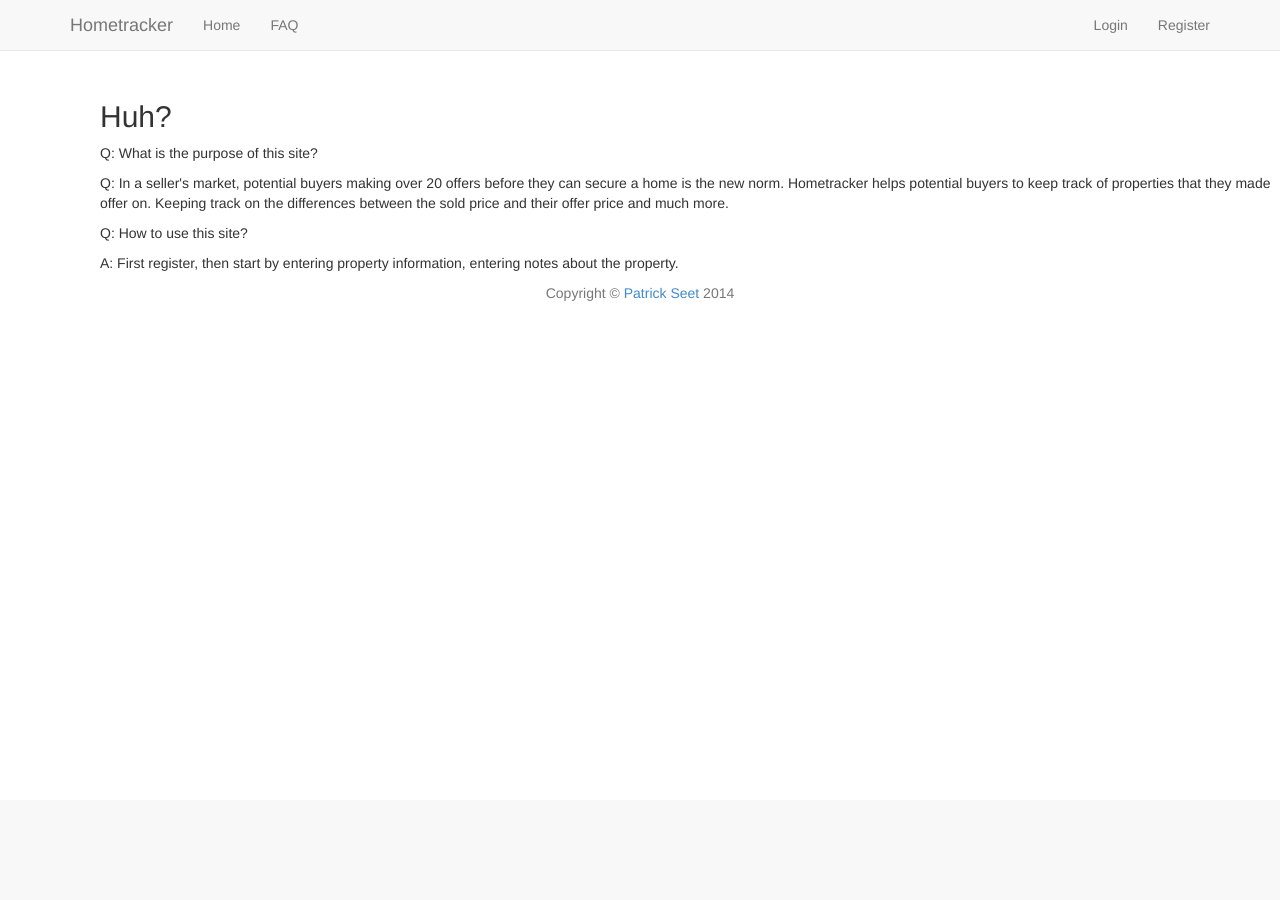
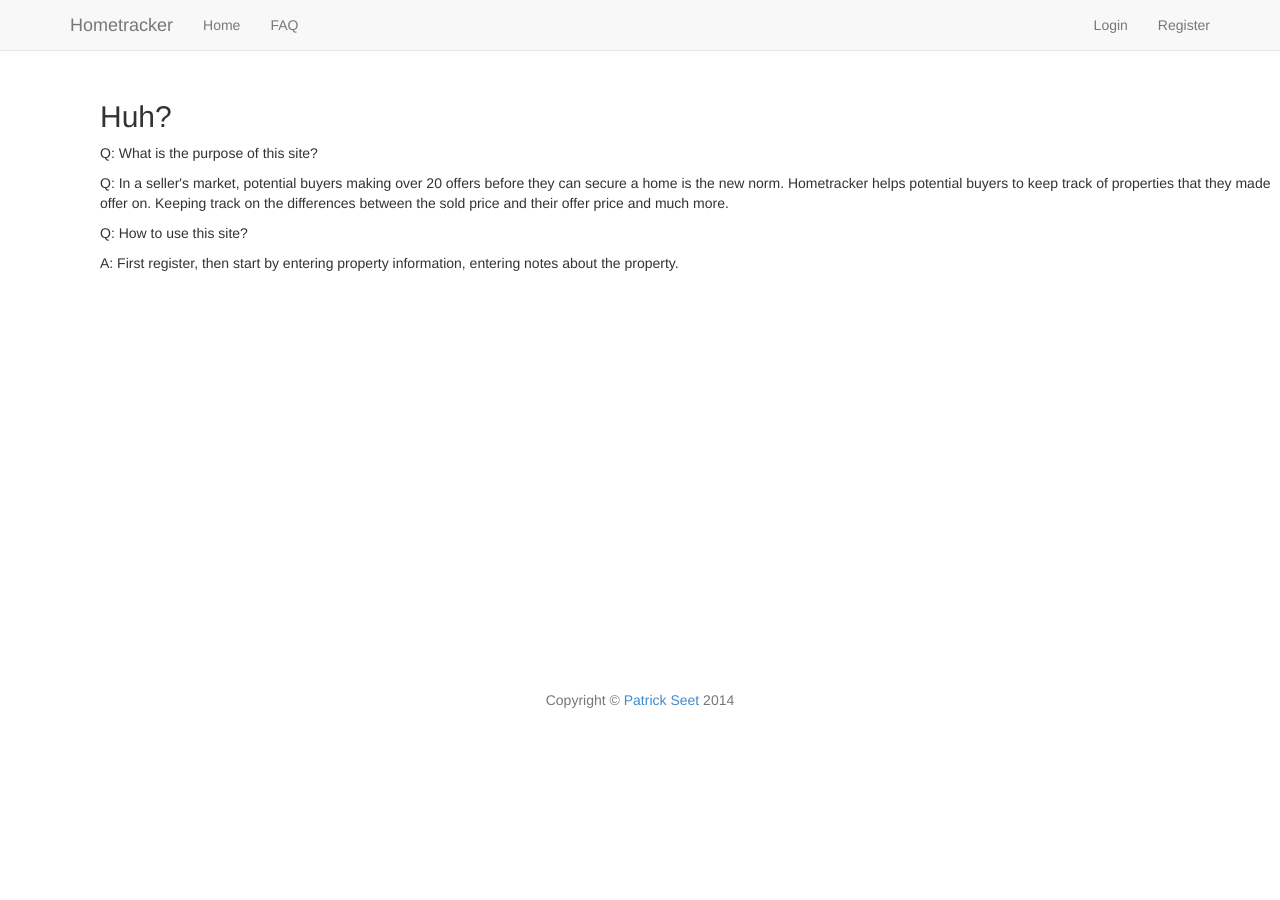
Before and after one commit to PatrickSeet/homedb, a Django app: page /faq/ in a window 1280 px wide. Before the commit the page ends 301 px from the top, so only its background shows below. Run offline with Django 3.2, Linux system fonts and the light colour scheme; some libraries are stand-ins or nearby versions.

Commit message:
updated footer

```diff
--- a/homedbapp/static/css/homedb.css
+++ b/homedbapp/static/css/homedb.css
@@ -27,3 +27,23 @@
     font-size: 16px;
     padding-top: 15px;
 }
+
+html, body {
+    height: 100%;
+}
+
+.footer{
+    position: absolute;
+    bottom: 0;
+    width: 100%;
+    height: 60px;
+}
+
+#ftr{
+    width: auto;
+    max-width: 680px;
+    padding-top: 0;
+    padding-right: 15px;
+    padding-bottom: 0;
+    padding-left: 15px;
+}
--- a/homedbapp/templates/base_template.html
+++ b/homedbapp/templates/base_template.html
@@ -10,8 +10,9 @@
     <link rel="stylesheet" href="{% static 'css/bootstrap.css' %}">
     <link href="{% static 'css/homedb.css' %}" rel="stylesheet">
     <link href="{% static 'css/full-width-pics.css' %}" rel="stylesheet">
+
 {% endblock header %}</header>
-
+<body>
 {#<body background="{% static 'img/graphy.png' %}">#}
 <div class="bs-example">
     <nav class="navbar navbar-default navbar-fixed-top" role="navigation">
@@ -69,12 +70,14 @@
 </div>
 {% block content %}{% endblock content %}
 <!-- Footer -->
-<div id="footer">
+<footer class="footer">
+    <div class="container" id="ftr">
         <p class="text-muted" style="text-align: center">
             Copyright &copy; <a href="https://github.com/PatrickSeet">Patrick Seet</a> 2014
         </p>
-    <!-- /.container -->
-</div>
+        <!-- /.container -->
+    </div>
+</footer>
 <!-- jQuery Version 1.11.0 -->
 <script src="{% static 'js/jquery-1.11.0.js' %}"></script>
 
--- a/homedbapp/templates/properties/properties.html
+++ b/homedbapp/templates/properties/properties.html
@@ -9,6 +9,7 @@
 {% endblock head %}
 
 {% block header %}
+    <link href="{% static 'css/homedb.css' %}" rel="stylesheet">
     <link rel="stylesheet" href="{% static 'css/leaflet.css' %}"/>
 {% endblock header %}
 
--- a/homedbapp/templates/properties/view_property.html
+++ b/homedbapp/templates/properties/view_property.html
@@ -10,6 +10,7 @@
 {% endblock head %}
 
 {% block header %}
+
     <link rel="stylesheet" href="{% static 'css/leaflet.css' %}"/>
 {% endblock header %}
 
```
Also changed, not shown: homedbapp/templates/index.html (+10 -10 lines), homedbapp/templates/properties/test_add_property.html (deleted, +0 -37 lines).
